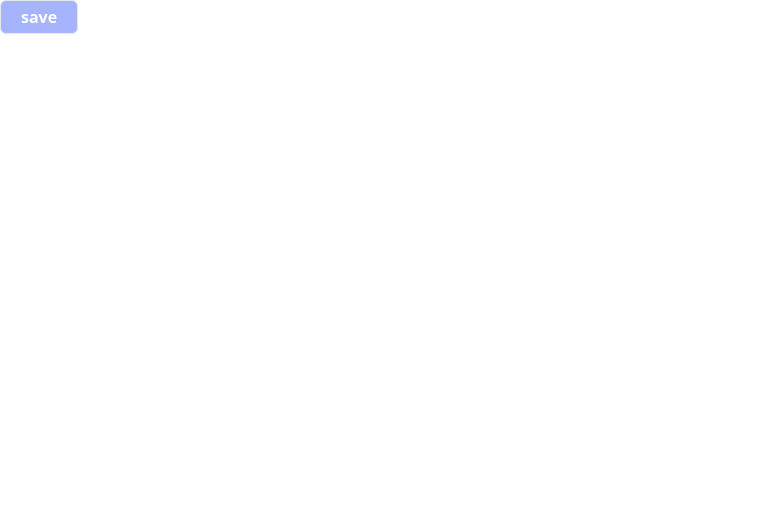
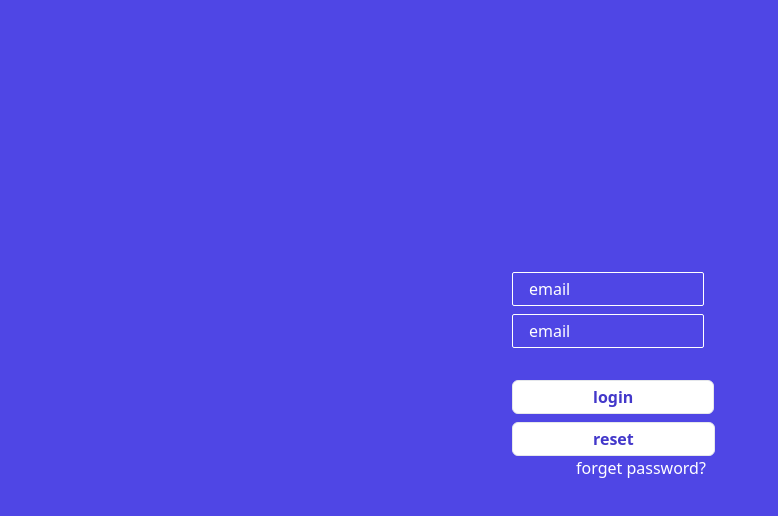
Before and after one commit to anjali569801/login-form, a React (Vite) app: page / in a window 1280 px wide. Shown: the top 516 px of the page, without its empty margins (0-778 px from the left). Built offline with nearby package versions, Linux system fonts and the light colour scheme.

Commit message:
login form layout

```diff
--- a/src/App.jsx
+++ b/src/App.jsx
@@ -1,12 +1,12 @@
 import React from 'react';
-import Button from './Button';
+import LoginForm from './LoginForm';
 
 function App() {
 
 
   return(
-    <div>
-     <Button disabled={true}>save</Button>
+    <div className="bg-indigo-600 h-screen flex items-center justify-center">
+     <LoginForm></LoginForm>
     </div>
   );
 }
--- a/src/Button.jsx
+++ b/src/Button.jsx
@@ -4,7 +4,7 @@ function Button(props){
 
   return(
     <div>
-    <button onClick={props.onClick} class={"disabled:bg-indigo-300 bg-indigo-700 text-white px-5 py-1 border rounded-md  font-bold "}  disabled={props.disabled} >
+    <button onClick={props.onClick} class={"disabled:bg-indigo-300 text-indigo-700 bg-white px-20 py-1 border rounded-md  font-bold "}  disabled={props.disabled} >
       {props.children}</button>
     </div>
   );
--- a/src/Input.jsx
+++ b/src/Input.jsx
@@ -4,9 +4,9 @@ function Input(props) {
 
 
   return(
-    <div className="border border-black">
-      <input placeholder={props.placeholder} type={props.type}  value={props.value} onChange={props.onChange} className={'p-1 ' + (props.className)}></input>
-    </div>
+
+      <input placeholder={props.placeholder} type={props.type}  value={props.value} onChange={props.onChange} className={'p-1 px-4 w-48 bg-transparent border border-white placeholder-white rounded-sm border-1' + (props.className)}></input>
+
   );
 }
 
--- /dev/null
+++ b/src/LoginForm.jsx
@@ -0,0 +1,25 @@
+import React from 'react';
+import Button from './Button';
+import Input from './Input';
+import {Link} from 'react-router-dom';
+
+function LoginForm() {
+
+
+  return(
+    <div className=" space-y-8 w-64 h-64">
+      <div className="flex flex-col space-y-2">
+      <Input placeholder="email" value={""} onChange={event}></Input>
+      <Input placeholder="email" value={""} onChange={event}></Input>
+        </div>
+      <div className="space-y-2 mt-2 ">
+     <Button>login</Button>
+      <Button>reset</Button>
+         <Link className="text-white ml-16">forget password?</Link>
+        </div>
+
+    </div>
+  );
+}
+
+export default LoginForm;
```
